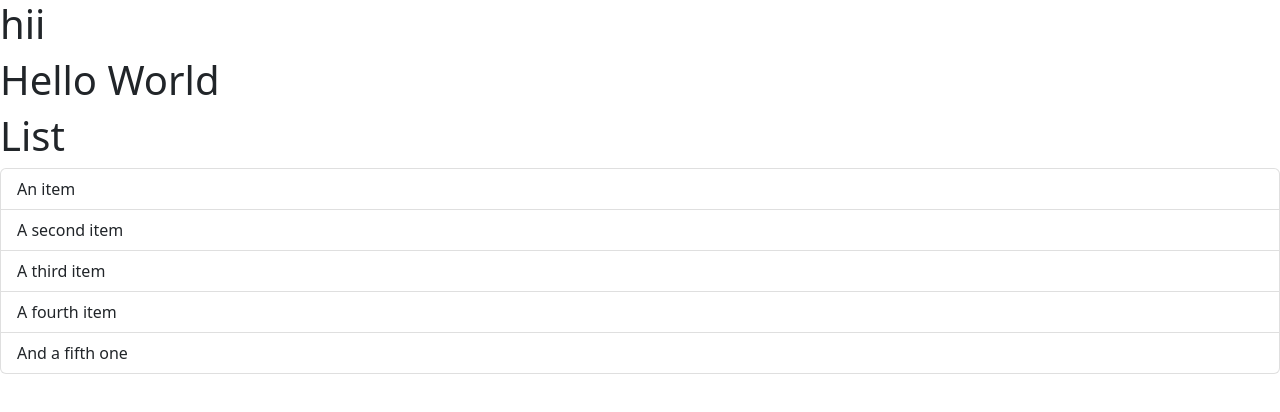
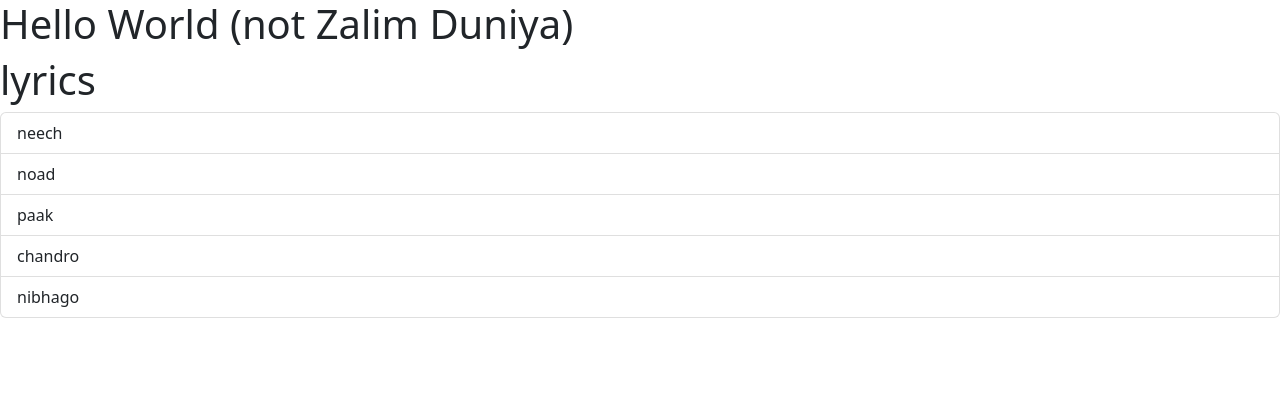
Before and after one commit to preetiParyani/react-app, a React (Vite) app: page / in a window 1280 px wide. Shown: the top 412 px of the page. Built offline with nearby package versions, Linux system fonts and the light colour scheme; the HTML template or start-up script is replaced by a standard one.

Commit message:
learned a few more things

```diff
--- a/src/App.tsx
+++ b/src/App.tsx
@@ -4,7 +4,6 @@ import ListGroup from "./components/ListGroup";
 function App() {
   return (
     <>
-      <h1>hii</h1>
       <Message />
       <ListGroup />
     </>
--- a/src/components/ListGroup.tsx
+++ b/src/components/ListGroup.tsx
@@ -1,50 +1,30 @@
-// import { useState } from "react";
-
-// interface Props {
-//   items: string[];
-//   heading: string;
-//   onSelectItem: (item: string) => void;
-// }
-
-// function ListGroup({ items, heading, onSelectItem }: Props) {
-//   const [selectedIndex, setSelectedIndex] = useState(-1);
-
-//   return (
-//     <>
-//       <h1>{heading}</h1>
-//       {items.length === 0 && <p>No item found</p>}
-//       <ul className="list-group">
-//         {items.map((item, index) => (
-//           <li
-//             className={
-//               selectedIndex === index
-//                 ? "list-group-item active"
-//                 : "list-group-item"
-//             }
-//             key={item}
-//             onClick={() => {
-//               setSelectedIndex(index);
-//               onSelectItem(item);
-//             }}
-//           >
-//             {item}
-//           </li>
-//         ))}
-//       </ul>
-//     </>
-//   );
-// }
-
 function ListGroup() {
+  const listItems = ["neech", "noad", "paak", "chandro", "nibhago"];
   return (
     <>
-      <h1>List</h1>
+      <h1>lyrics</h1>
+      {/* <ul className="list-group">
+        <li className="list-group-item">kitne</li>
+        <li className="list-group-item">dafe</li>
+        <li className="list-group-item">dil</li>
+        <li className="list-group-item">ne</li>
+        <li className="list-group-item">kaha</li>
+
+        <li className="list-group-item">
+          <b>kuch samaj aya konsa gaana hai?</b>
+        </li>
+      </ul> */}
+
+      {/* By the above way we can hard code a list but its being difficult if the list contains more number of elementsso we will try to be a little dynamic */}
+
       <ul className="list-group">
-        <li className="list-group-item">An item</li>
-        <li className="list-group-item">A second item</li>
-        <li className="list-group-item">A third item</li>
-        <li className="list-group-item">A fourth item</li>
-        <li className="list-group-item">And a fifth one</li>
+        {/* every item in jsx needs a key to make the browser know what part of the code is being updated
+         */}
+        {listItems.map((item) => (
+          <li key={item} className="list-group-item">
+            {item}
+          </li>
+        ))}
       </ul>
     </>
   );
--- a/src/components/Message.tsx
+++ b/src/components/Message.tsx
@@ -1,6 +1,6 @@
 function Message() {
   //jsx: javascript xml
-  return <h1>Hello World</h1>;
+  return <h1>Hello World (not Zalim Duniya)</h1>;
 }
 
 export default Message;
```
